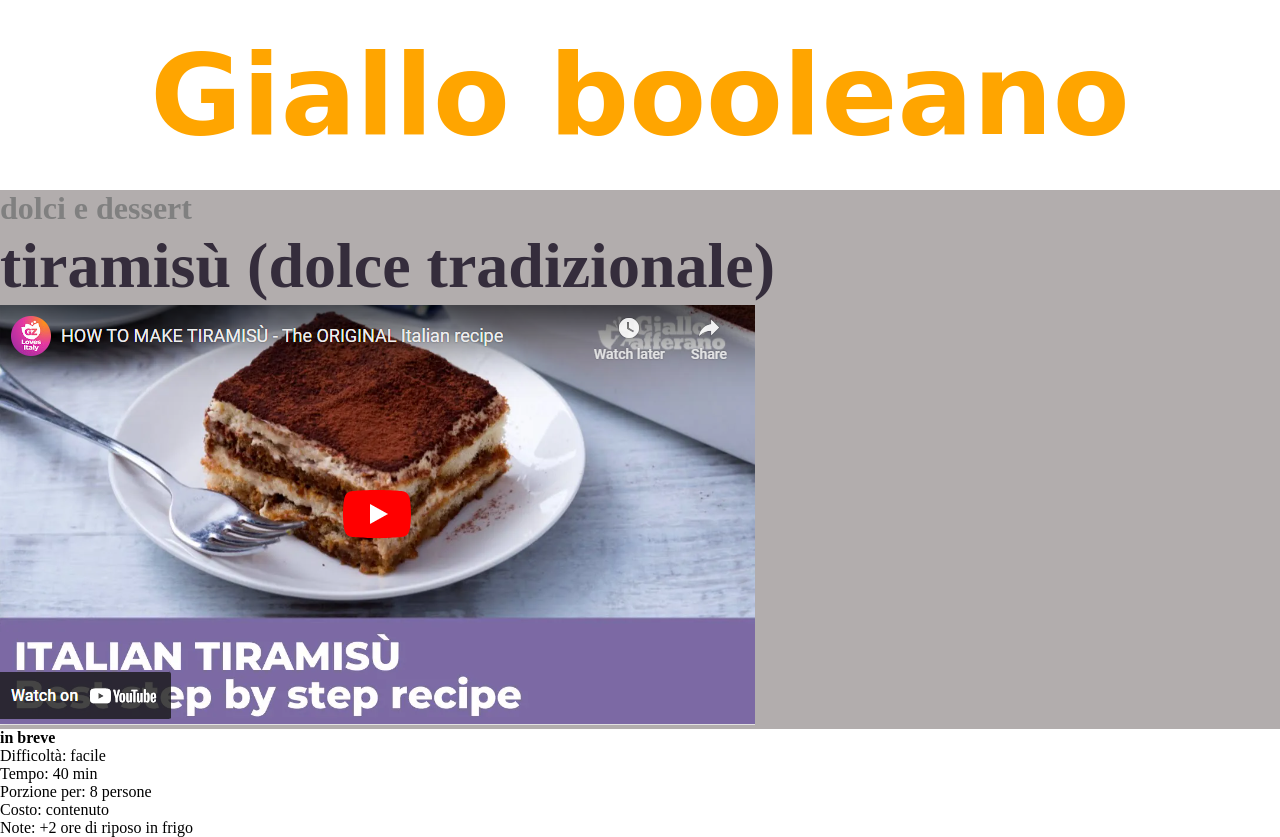
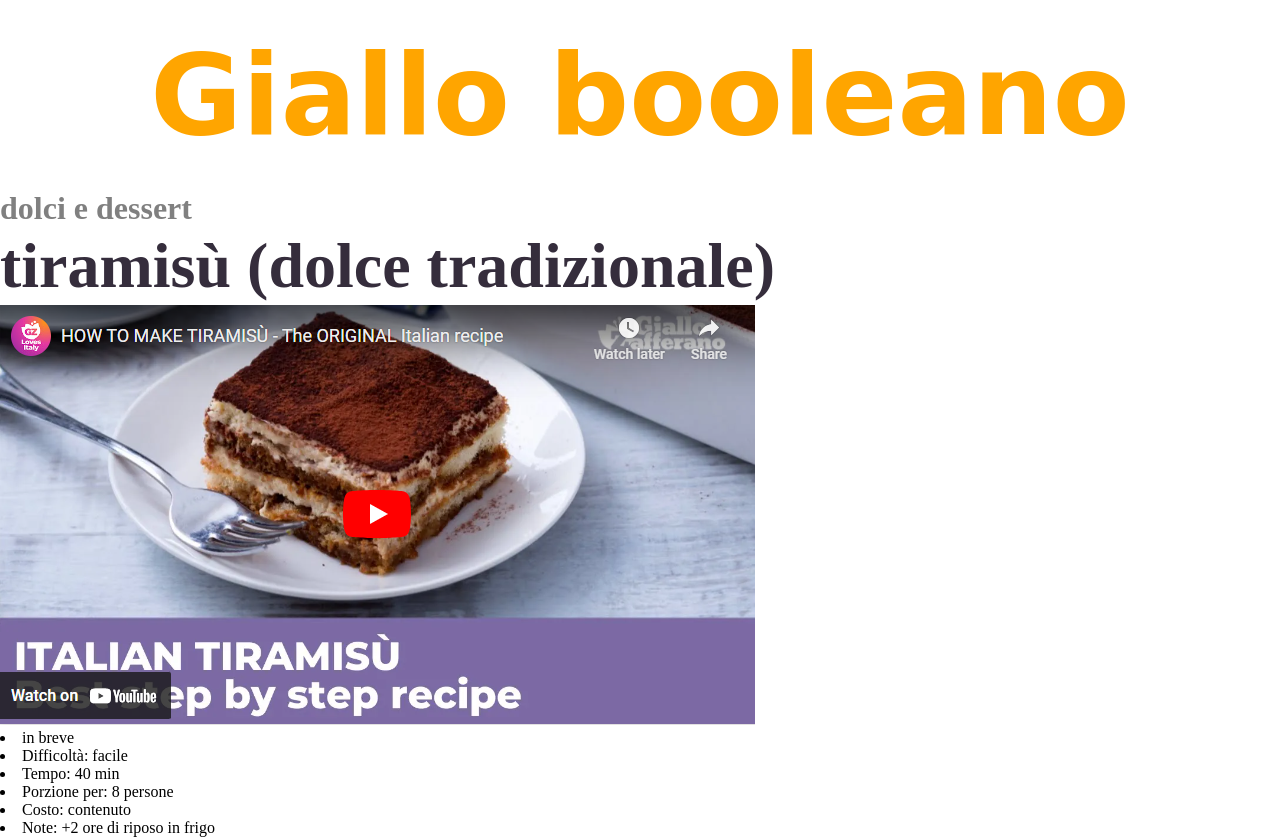
Before and after one commit to martinasartori97/htmlcss-responsive-layout, a plain HTML site: page index.html in a window 1280 px wide. Drawn offline with Linux system fonts and the light colour scheme.

Commit message:
add section

```diff
--- a/index.html
+++ b/index.html
@@ -18,7 +18,7 @@
         </section>
     </header>
     <main>
-        <div class="container-tiramisu">
+        <div class="container">
             <div class="row">
                 <h5 class="menu">dolci e dessert</h5>
                 <h1 class="title">tiramisù (dolce tradizionale)</h1>
@@ -27,15 +27,22 @@
         </div>
         <section>
             <div class="container">
-                <span class="in-breve"><strong>in breve</strong></span>
-                <ul>
+                <div class="row">
+                    <div class="col">
+                        <ul></ul>
+                        <li>in breve</li>
                         <li>Difficoltà: facile</li>
                         <li>Tempo: 40 min</li>
                         <li>Porzione per: 8 persone</li>
                         <li>Costo: contenuto</li>
                         <li>Note: +2 ore di riposo in frigo</li>
                         </ul>
+
                     </div>
+
+                </div>
+            </div>
+
 
         </section>
 
```
Lines whose indentation alone changed are shown as unchanged.
